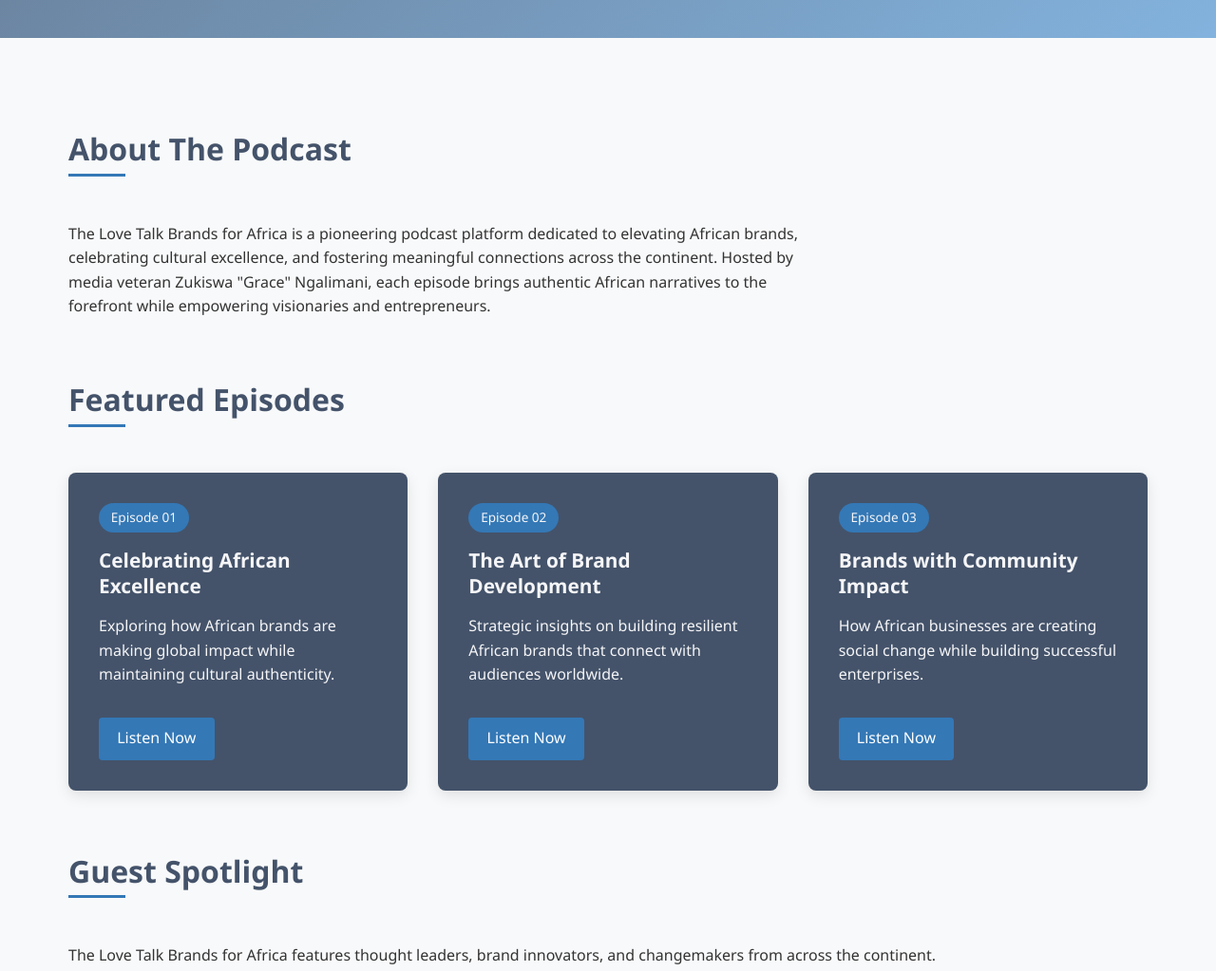
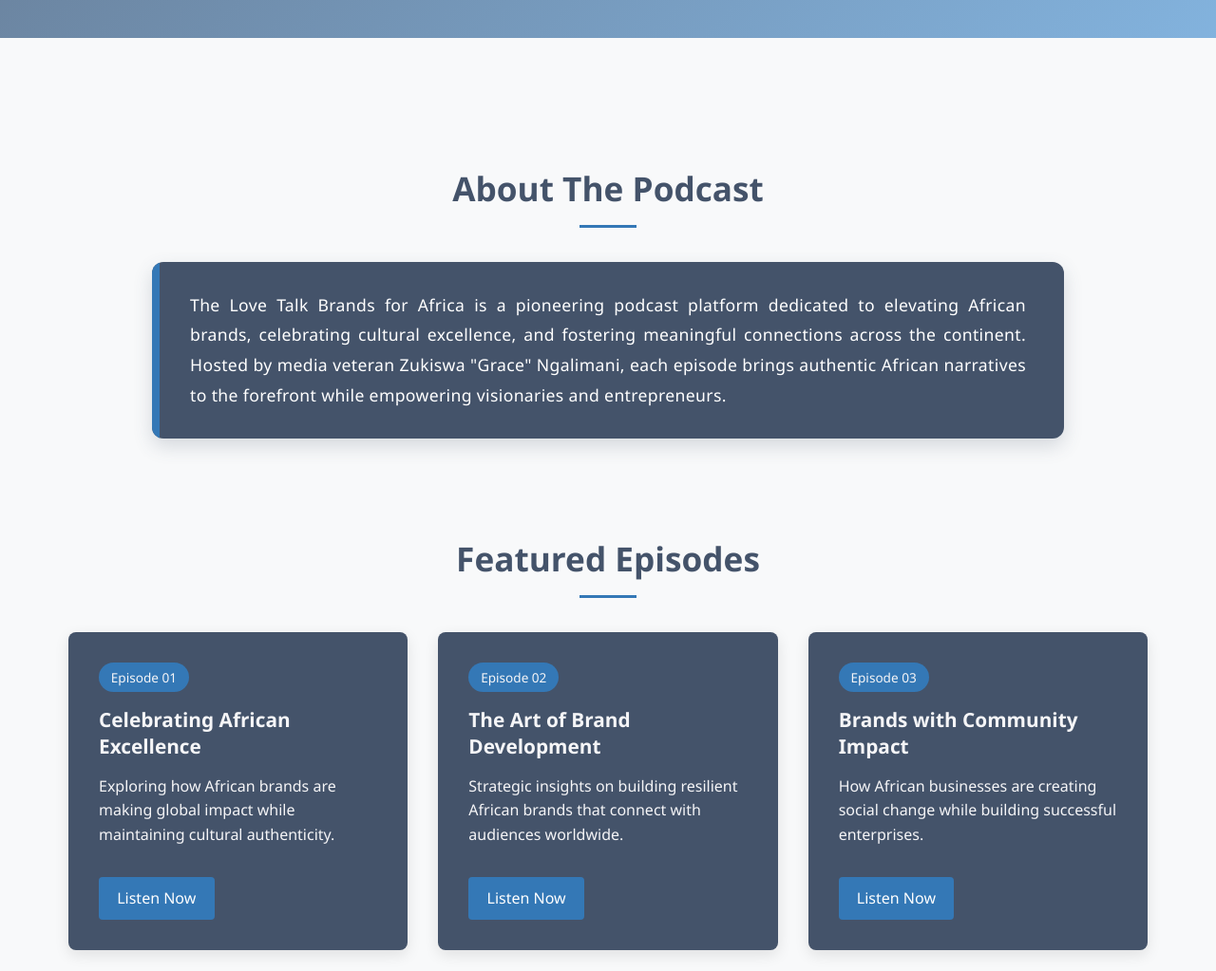
Before and after one commit to khululblessing/Zukiswa, a plain HTML site: page love-talk.html in a window 1280 px wide. Shown: the part 760-1783 px from the top of the page at 95% size. Drawn offline with Linux system fonts and the light colour scheme.

Commit message:
3rd commit

```diff
--- a/love talk.css
+++ b/love talk.css
@@ -92,13 +92,88 @@ a {
     height: 3px;
     background-color: var(--secondary-color);
 }
-/* About Podcast */
+/* About Podcast Section */
 .about-podcast {
     margin-bottom: var(--section-spacing);
+    padding: 40px 0;
+}
+
+.section-header {
+    text-align: center;
+    margin-bottom: 30px;
+    position: relative;
+}
+
+.section-header h2 {
+    font-size: 2.2rem;
+    font-weight: 700;
+    color: var(--primary-color);
+    position: relative;
+    display: inline-block;
+}
+
+.section-header h2:after {
+    content: '';
+    position: absolute;
+    width: 60px;
+    height: 3px;
+    background-color: var(--secondary-color);
+    bottom: -10px;
+    left: 50%;
+    transform: translateX(-50%);
 }
 
 .about-content {
-    max-width: 800px;
+    max-width: 960px;
+    margin: 0 auto;
+    background-color: var(--primary-color);
+    border-radius: 12px;
+    padding: 30px 40px;
+    box-shadow: 0 8px 20px rgba(68, 83, 106, 0.2);
+    position: relative;
+    overflow: hidden;
+}
+
+.about-content:before {
+    content: '';
+    position: absolute;
+    top: 0;
+    left: 0;
+    width: 8px;
+    height: 100%;
+    background-color: var(--secondary-color);
+    border-radius: 8px 0 0 8px;
+}
+
+.about-content p {
+    color: #ffffff;
+    font-size: 1.1rem;
+    line-height: 1.8;
+    margin: 0;
+    text-align: justify;
+    letter-spacing: 0.02em;
+}
+
+/* Responsive adjustments */
+@media (max-width: 768px) {
+    .about-content {
+        padding: 25px 30px;
+    }
+
+    .section-header h2 {
+        font-size: 1.8rem;
+    }
+}
+
+@media (max-width: 576px) {
+    .about-content {
+        padding: 20px 25px;
+    }
+
+    .about-content p {
+        font-size: 1rem;
+        line-height: 1.7;
+    }
 }
 
 /* Featured Episodes */
```
Also changed, not shown: destiny-helper.html (+5 -5 lines), ikhaya-lakho.html (+4 -4 lines), love-talk.html (+0 -1 lines), assets/photos/Destiny-Helpers/bootcamp.jpg (added), assets/photos/Destiny-Helpers/round-table.jpg (added), assets/photos/Destiny-Helpers/trophy-3470654_1280.jpg (added), assets/photos/ikhaya-lakho/awards.jpeg (added), assets/photos/ikhaya-lakho/room-571844_1280.jpg (added), assets/photos/ikhaya-lakho/team-386673_1280.jpg (added).
